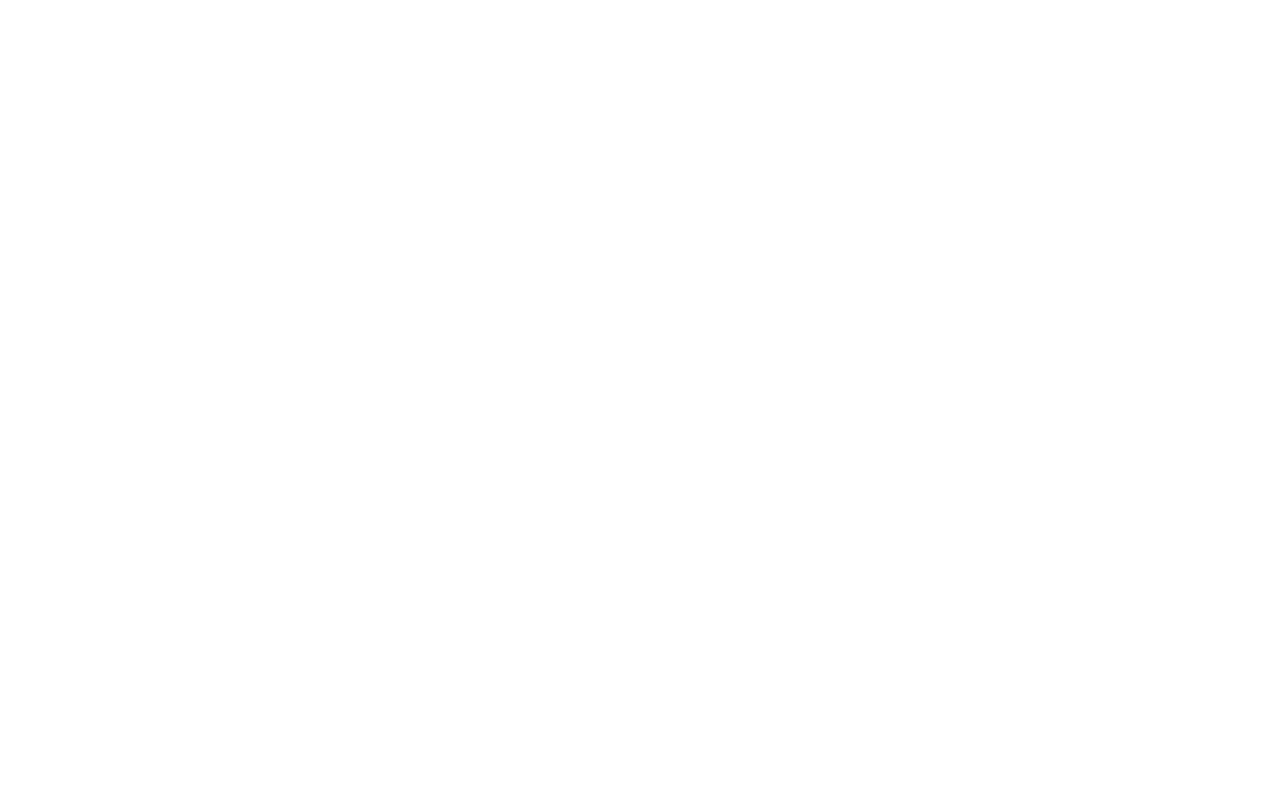
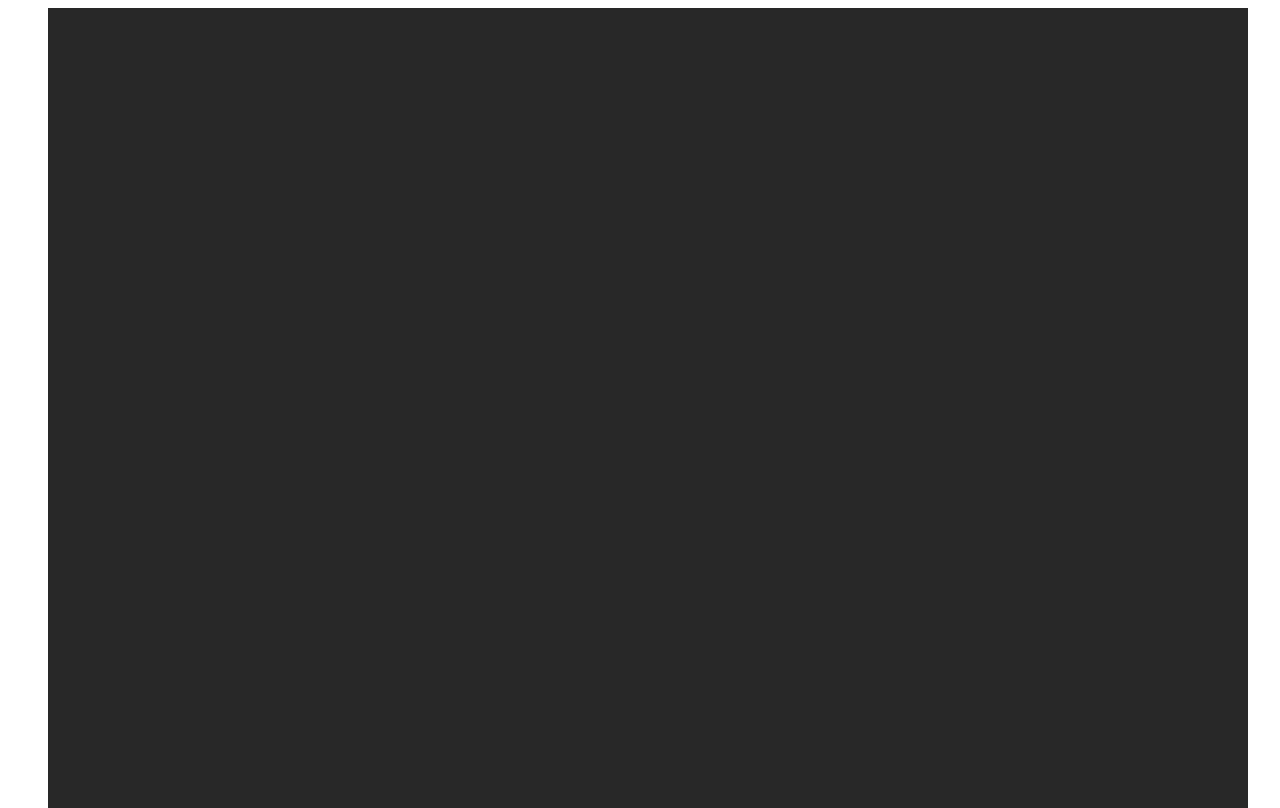
Before and after one commit to NLCHAN168/tic-tac-toe, a plain HTML site: page index.html in a window 1280 px wide. Drawn offline with Linux system fonts and the light colour scheme.

Commit message:
added crude styling

```diff
--- a/index.html
+++ b/index.html
@@ -6,6 +6,30 @@
     <meta name="viewport" content="width=device-width, initial-scale=1.0" />
     <title>Document</title>
     <script src="tictac.js" defer></script>
+    <link rel="stylesheet" href="style.css" />
   </head>
-  <body></body>
+  <body>
+    <div class="container">
+      <div class="board">
+        <table>
+          <tr>
+            <td class="0-0"><div class="box"></div></td>
+            <td class="0-1"><div class="box"></div></td>
+            <td class="0-2"><div class="box"></div></td>
+          </tr>
+          <tr>
+            <td class="1-0"><div class="box"></div></td>
+            <td class="1-1"><div class="box"></div></td>
+            <td class="1-2"><div class="box"></div></td>
+          </tr>
+          <tr>
+            <td class="2-0"><div class="box"></div></td>
+            <td class="2-2"><div class="box"></div></td>
+            <td class="2-2"><div class="box"></div></td>
+          </tr>
+        </table>
+      </div>
+      <div class="buttons"></div>
+    </div>
+  </body>
 </html>
--- a/style.css
+++ b/style.css
@@ -0,0 +1,24 @@
+html, body { width:100%; height:100%; }
+
+
+.container {
+    display: flex;
+    flex-direction: column;
+    padding: 0;
+    margin: 0;
+    background-color: #292929;
+    width: 1200px;
+    margin: 0 auto;
+    min-height: 100%;
+}
+
+.box {
+    display: flex;
+    justify-content: center;
+    min-width: 1em;
+    min-height: 1em;
+}
+
+.buttons {
+    display: flex;
+}
--- a/tictac.js
+++ b/tictac.js
@@ -96,7 +96,7 @@ const Game = () => {
 let player1 = Player("1", "x");
 let player2 = Player("2", "O");
 newGame = Game();
-newGame.move(0, 0, player1.getSign());
-newGame.move(0, 1, player1.getSign());
-newGame.move(0, 2, player1.getSign());
+newGame.move(2, 0, player1.getSign());
+newGame.move(2, 1, player1.getSign());
+newGame.move(2, 2, player1.getSign());
 newGame.display();
```
